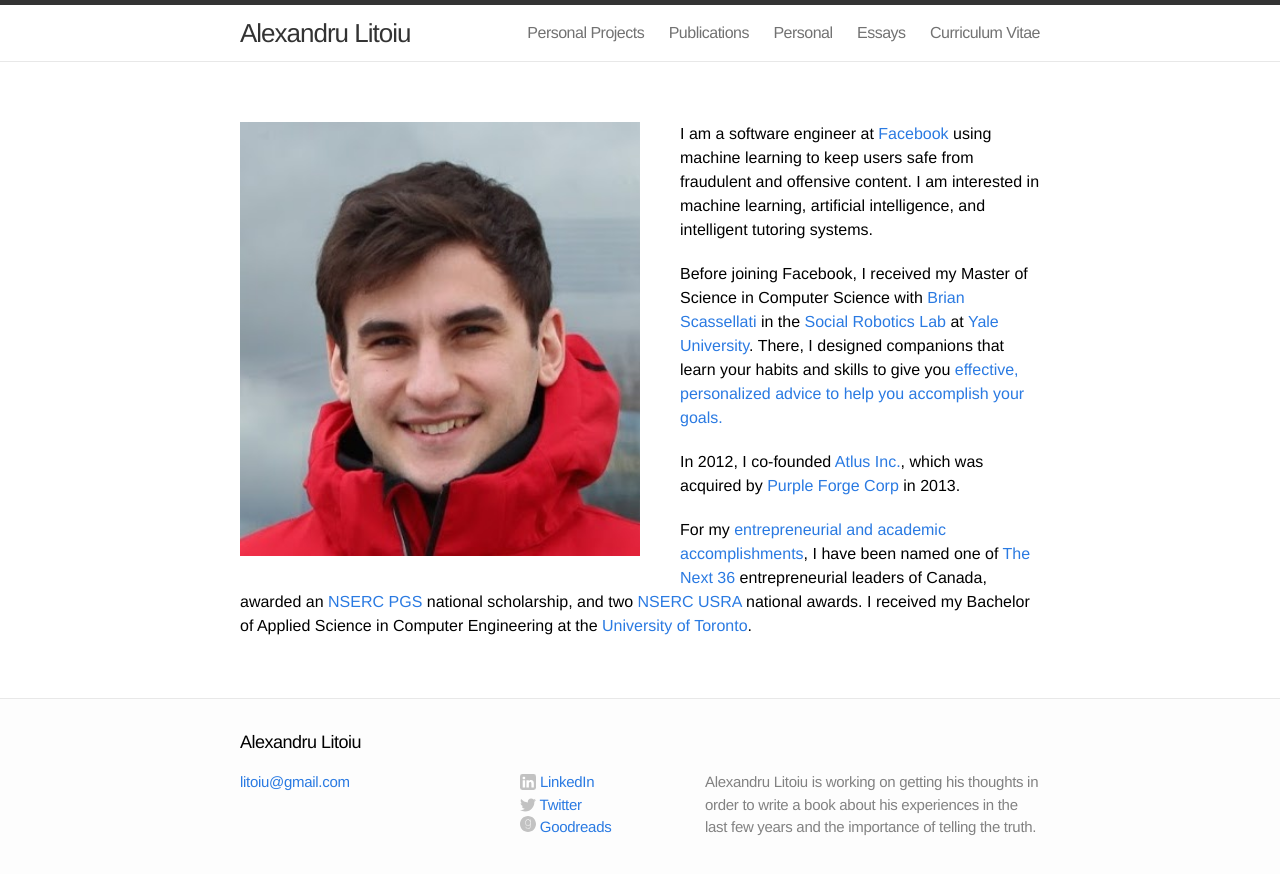
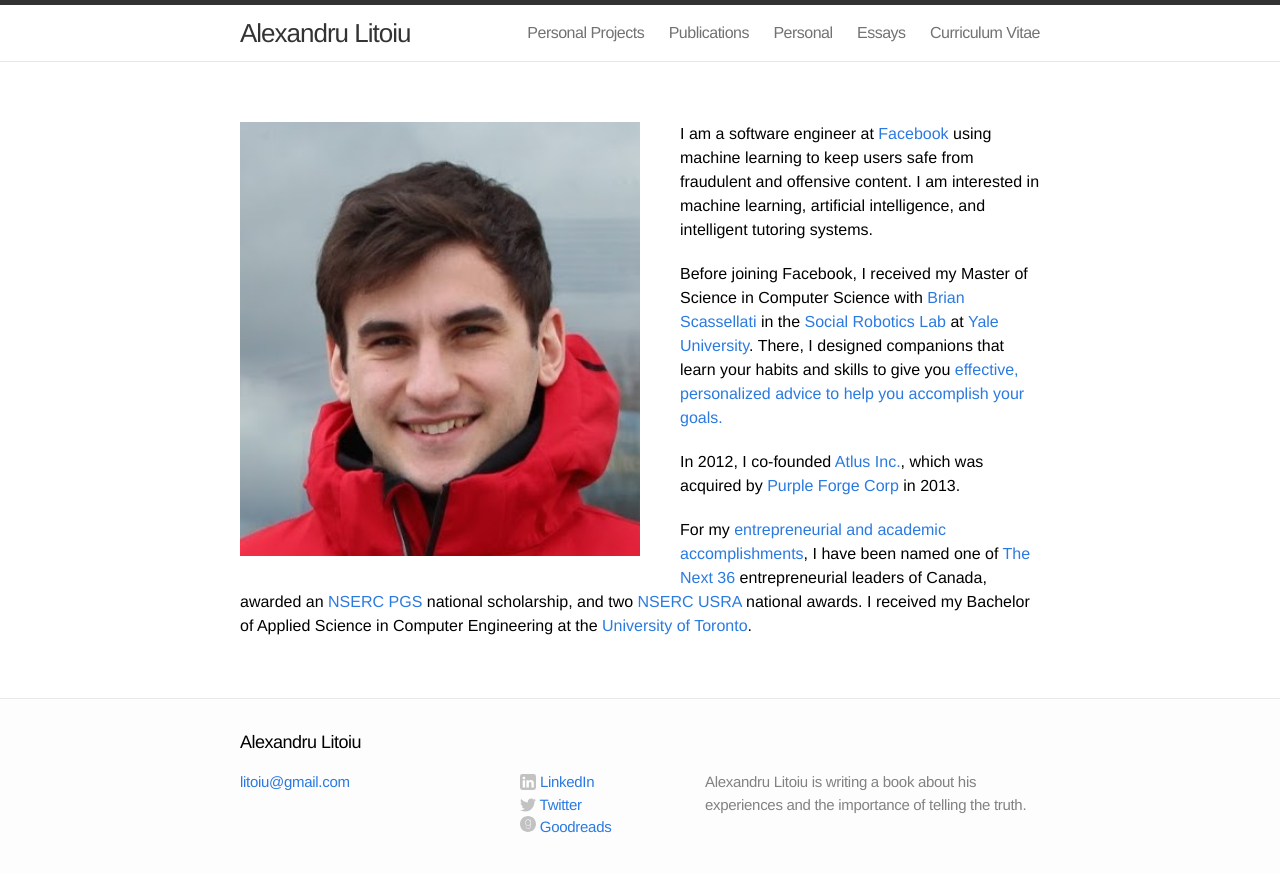
Before and after one commit to alitoiu/alitoiu.github.io, a Jekyll site: the page built from index.md, in a window 1280 px wide. Shown: the top 874 px of the page. Built offline with Jekyll 4.4.1, drawn with Linux system fonts in a browser that asks for light colours.

Commit message:
Shortened website description

```diff
--- a/_config.yml
+++ b/_config.yml
@@ -1,7 +1,7 @@
 # Site settings
 title: Alexandru Litoiu
 email: litoiu@gmail.com
-description: "Alexandru Litoiu is working on getting his thoughts in order to write a book about his experiences in the last few years and the importance of telling the truth."
+description: "Alexandru Litoiu is writing a book about his experiences and the importance of telling the truth."
 baseurl: ""
 url: "http://alitoiu.com"
 twitter_username: alitoiu
```
